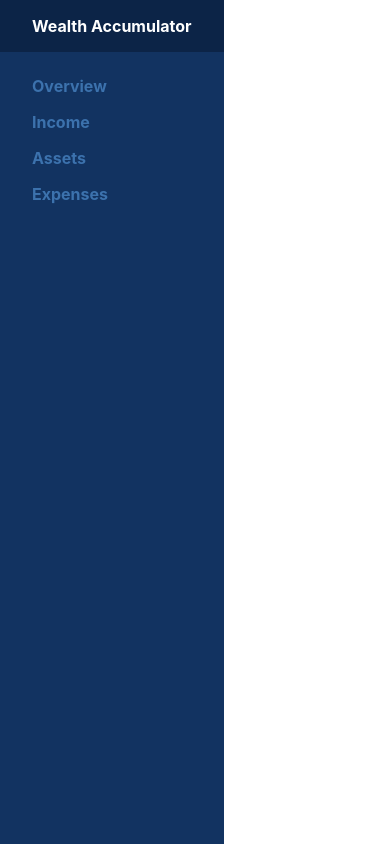
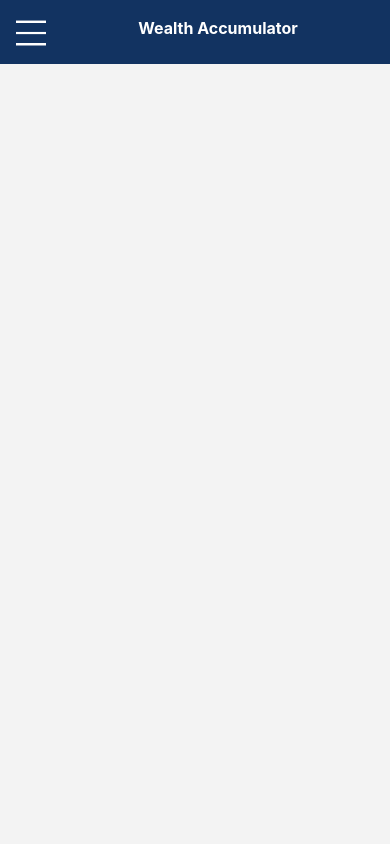
Before and after one commit to gandh99/Wealth-Accumulator, a React (Create React App) app: page /overview in a window 390 px wide. Built offline with nearby package versions, Linux system fonts and the light colour scheme.

Commit message:
Added header and hamburger menu

```diff
--- a/package.json
+++ b/package.json
@@ -7,7 +7,9 @@
     "@testing-library/react": "^9.5.0",
     "@testing-library/user-event": "^7.2.1",
     "react": "^16.13.0",
+    "react-bootstrap": "^1.0.0-beta.17",
     "react-dom": "^16.13.0",
+    "react-router-dom": "^5.1.2",
     "react-scripts": "3.4.0"
   },
   "scripts": {
--- a/public/index.html
+++ b/public/index.html
@@ -1,14 +1,12 @@
 <!DOCTYPE html>
 <html lang="en">
+
 <head>
   <meta charset="utf-8" />
   <link rel="icon" href="%PUBLIC_URL%/favicon.ico" />
   <meta name="viewport" content="width=device-width, initial-scale=1" />
   <meta name="theme-color" content="#000000" />
-    <meta
-      name="description"
-      content="Web site created using create-react-app"
-    />
+  <meta name="description" content="Web site created using create-react-app" />
   <link rel="apple-touch-icon" href="%PUBLIC_URL%/logo192.png" />
   <!--
       manifest.json provides metadata used when your web app is installed on a
@@ -24,8 +22,11 @@
       work correctly both with client-side routing and a non-root public URL.
       Learn how to configure a non-root public URL by running `npm run build`.
     -->
+  <link rel="stylesheet" href="https://maxcdn.bootstrapcdn.com/bootstrap/4.4.1/css/bootstrap.min.css"
+    integrity="sha384-Vkoo8x4CGsO3+Hhxv8T/Q5PaXtkKtu6ug5TOeNV6gBiFeWPGFN9MuhOf23Q9Ifjh" crossorigin="anonymous" />
   <title>React App</title>
 </head>
+
 <body>
   <noscript>You need to enable JavaScript to run this app.</noscript>
   <div id="root"></div>
@@ -40,4 +41,5 @@
       To create a production bundle, use `npm run build` or `yarn build`.
     -->
 </body>
+
 </html>
--- a/src/App.js
+++ b/src/App.js
@@ -1,12 +1,28 @@
 import React from 'react';
 import './App.css';
+import {
+  BrowserRouter as Router,
+  Switch,
+  Route,
+} from "react-router-dom";
+import { Container, Row, Col } from 'react-bootstrap'
 import Sidebar from './navigation/Sidebar'
+import Overview from './overview/Overview'
+import Header from './navigation/Header';
 
 function App() {
   return (
-    <div className="App">
-      <Sidebar />
-    </div>
+    <Router>
+      <div className="App">
+        <Header />
+        {/* <Sidebar /> */}
+        <Switch>
+          <Route path="/overview">
+            <Overview />
+          </Route>
+        </Switch>
+      </div>
+    </Router>
   );
 }
 
--- /dev/null
+++ b/src/navigation/Hamburger.js
@@ -0,0 +1,14 @@
+import React from 'react'
+import hamburger from '../images/hamburger.png'
+
+export default function Hamburger() {
+    return (
+        <img src={hamburger} alt='hamburger' style={style}></img>
+    )
+}
+
+const style = {
+    width: '30px',
+    margin: '0.1rem 1rem 0 0',
+    cursor: 'pointer'
+}
--- /dev/null
+++ b/src/navigation/Header.js
@@ -0,0 +1,12 @@
+import React from 'react'
+import '../styles/navigation/header.css'
+import Hamburger from './Hamburger'
+
+export default function Header() {
+    return (
+        <div className='header'>
+            <Hamburger />
+            <div className='header-logo'>Wealth Accumulator</div>
+        </div>
+    )
+}
--- a/src/navigation/Sidebar.js
+++ b/src/navigation/Sidebar.js
@@ -1,5 +1,11 @@
 import React from 'react'
-import '../styles/sidebar.css'
+import '../styles/navigation/sidebar.css'
+import {
+    BrowserRouter as Router,
+    Switch,
+    Route,
+    Link
+} from "react-router-dom";
 
 export default function Sidebar() {
     return (
@@ -8,7 +14,9 @@ export default function Sidebar() {
                 <div className='sidebar-logo'>Wealth Accumulator</div>
             </div>
             <div className='sidebar-menu'>
-                <div className='sidebar-option'>Overview</div>
+                <Link to='/overview'>
+                    <div className='sidebar-option'>Overview</div>
+                </Link>
                 <div className='sidebar-option'>Income</div>
                 <div className='sidebar-option'>Assets</div>
                 <div className='sidebar-option'>Expenses</div>
--- /dev/null
+++ b/src/overview/Overview.js
@@ -0,0 +1,13 @@
+import React from 'react'
+import '../styles/components/canvas.css'
+import { Button } from 'react-bootstrap'
+
+export default function Overview() {
+    return (
+        <div className='canvas'>
+            <div className='canvas-container'>
+
+            </div>
+        </div>
+    )
+}
--- /dev/null
+++ b/src/styles/components/canvas.css
@@ -0,0 +1,23 @@
+@import url('../styles.css');
+
+.canvas {
+    position: absolute;
+    top: 0;
+    right: 0;
+    height: 100vh;
+    width: 100%;
+    z-index: -1;
+    background-color: var(--canvas-color);
+}
+
+.canvas-container {
+    position: absolute;
+    top: 0;
+    right: 0;
+    width: 60rem;
+    margin: 3rem;
+}
+
+.button {
+    /* background-color: var(--button-color); */
+}
--- /dev/null
+++ b/src/styles/navigation/header.css
@@ -0,0 +1,16 @@
+@import url('../styles.css');
+
+.header {
+    padding: 1rem;
+    background-color: var(--primary-color);
+    display: flex;
+    flex-direction: row;
+    justify-content: flex-start;
+}
+
+.header-logo {
+    color: var(--primary-text-color);
+    font-weight: bold;
+    margin: 0 3rem;
+    width: 100%;
+}
--- a/src/styles/sidebar.css
+++ b/src/styles/navigation/sidebar.css
@@ -1,4 +1,4 @@
-@import url('./styles.css');
+@import url('../styles.css');
 .sidebar-container {
     position: fixed;
     top: 0;
--- a/src/styles/styles.css
+++ b/src/styles/styles.css
@@ -3,4 +3,6 @@
     --primary-color-dark: #0c2447;
     --primary-text-color: #fff;
     --secondary-text-color: #3c72ad;
+    --canvas-color: #f3f3f3;
+    --button-color: #e35536;
 }
```
Also changed, not shown: src/images/hamburger.png (added), 1 other file (tests, documents, lock files or other folders). Lines whose indentation alone changed are shown as unchanged.
